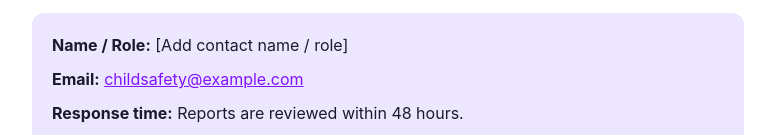
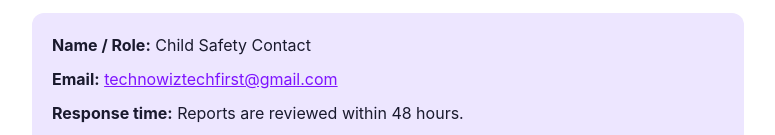
Before and after one commit to ANIL0354/AFalcon-child-safety, a website built with Vite: page index.html in a window 1280 px wide. Shown: the part 1338-1473 px from the top of the page, without its empty margins (252-1027 px from the left). Built offline with nearby package versions, Linux system fonts and the light colour scheme.

Commit message:
changed the email and subject for email

```diff
--- a/index.html
+++ b/index.html
@@ -74,8 +74,8 @@
             enforcement.
           </p>
           <ul class="contact-list">
-            <li><strong>Name / Role:</strong> <span data-fill="contact-name">[Add contact name / role]</span></li>
-            <li><strong>Email:</strong> <a href="mailto:childsafety@example.com" data-fill="contact-email">childsafety@example.com</a></li>
+            <li><strong>Name / Role:</strong> <span data-fill="contact-name">Child Safety Contact</span></li>
+            <li><strong>Email:</strong> <a href="mailto:technowiztechfirst@gmail.com?subject=Child%20Safety%20Report" data-fill="contact-email">technowiztechfirst@gmail.com</a></li>
             <li><strong>Response time:</strong> Reports are reviewed within 48 hours.</li>
           </ul>
         </section>
```
